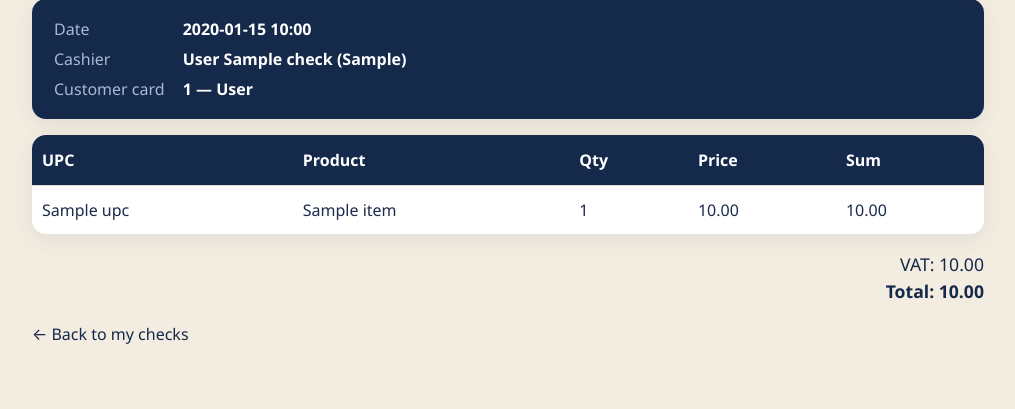
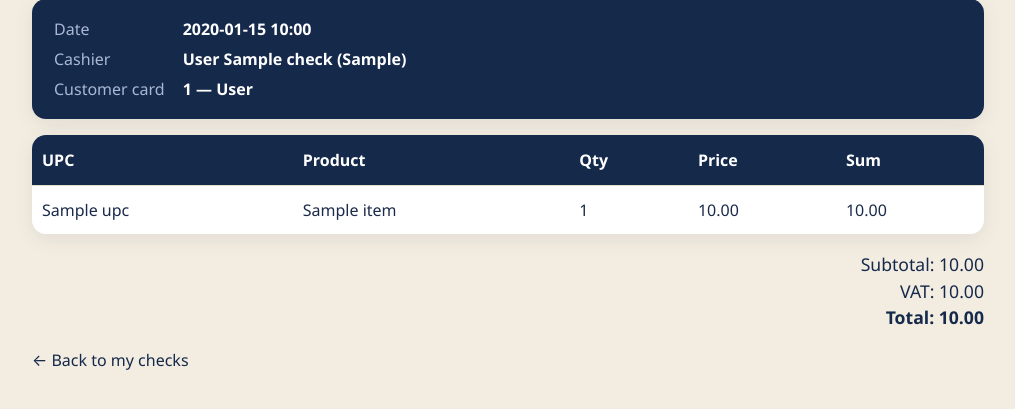
Before and after one commit to imaro56/Zlagoda, a FastAPI app: template app/templates/check_detail.html in a window 1280 px wide. Shown: the part 154-563 px from the top of the page, without its empty margins (132-1147 px from the left). Run offline with FastAPI, Linux system fonts and the light colour scheme; the template is opened without the code that fills it: most values are stand-ins (such as "Sample title", 1, 10 or a date in 2020); parts of the project's set-up code (start-up, migrations or seed data) failed here and were passed over; some libraries are stand-ins or nearby versions.

Commit message:
Show discount in checks

```diff
--- a/app/queries/check.py
+++ b/app/queries/check.py
@@ -7,7 +7,7 @@ def get_check_with_items(cur, check_number):
         """
         SELECT c.check_number, c.print_date, c.sum_total, c.vat,
                c.id_employee, e.empl_surname, e.empl_name,
-               c.card_number, cc.cust_surname
+               c.card_number, cc.cust_surname, cc.percent
         FROM "check" c
         JOIN employee e ON e.id_employee = c.id_employee
         LEFT JOIN customer_card cc ON cc.card_number = c.card_number
--- a/app/templates/check_detail.html
+++ b/app/templates/check_detail.html
@@ -37,7 +37,12 @@
     </tbody>
 </table>
 
+{% set subtotal = check["items"] | sum(attribute="line_total") %}
 <p class="check-totals">
+    Subtotal: {{ "%.2f"|format(subtotal) }}<br>
+    {% if check.card_number and subtotal > check.sum_total %}
+    Discount ({{ check.percent }}%): -{{ "%.2f"|format(subtotal - check.sum_total) }}<br>
+    {% endif %}
     VAT: {{ "%.2f"|format(check.vat) }}<br>
     <strong>Total: {{ "%.2f"|format(check.sum_total) }}</strong>
 </p>
```
